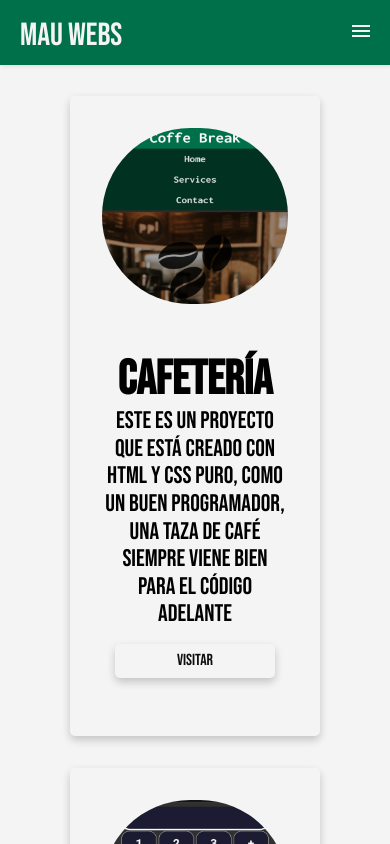
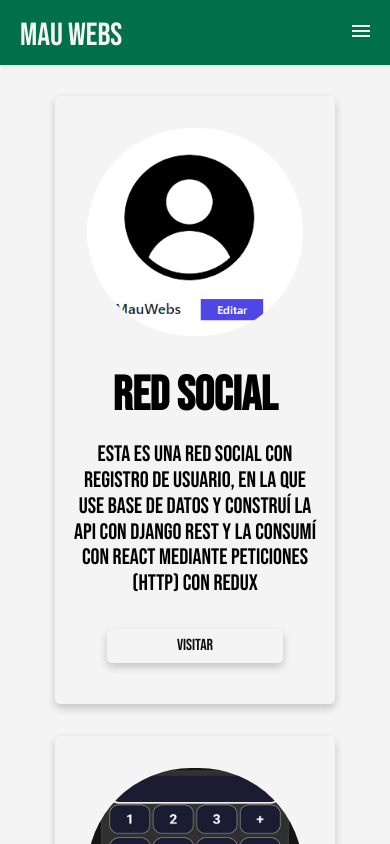
Before and after one commit to MauWebs/Portfolio, a React (Create React App) app: page /proyectos in a window 390 px wide. Shown: the top 844 px of the page. Built offline with nearby package versions, Linux system fonts and the light colour scheme.

Commit message:
first commit

```diff
--- a/src/components/Proyectos/Proyectos.js
+++ b/src/components/Proyectos/Proyectos.js
@@ -2,10 +2,10 @@ import React from "react";
 
 // ------------------------ image ------------------------ //
 
-import Cafetería from "../../img/proyectos/Cafetería.jpg";
+import Social from "../../img/proyectos/Social.jpeg"
 import Calculadora from "../../img/proyectos/Calculadora.jpg";
 import Contador from "../../img/proyectos/Contador.jpg";
-import API from "../../img/proyectos/API.jpg"
+import Cafetería from "../../img/proyectos/Cafetería.jpg";
 
 // ------------------------ styles ------------------------ //
 
@@ -24,15 +24,15 @@ function Proyectos() {
 
                 <article className="proyecto">
 
-                    <img loading="lazy" src={Cafetería} alt="Pagina web de cafetería" />
+                    <img loading="lazy" src={Social} alt="mi api propia" />
 
                     <div className="info_proyecto">
 
-                        <h2 className="titulo">Cafetería</h2>
+                        <h2 className="titulo">Red social</h2>
 
-                        <p className="descripcion">Este es un proyecto que está creado con html y css puro, como un buen programador, una taza de café siempre viene bien para el código adelante </p>
+                        <p className="descripcion">Esta es una red social con registro de usuario, en la que use base de datos y construí la API con Django Rest y la consumí con React mediante peticiones (HTTP) con Redux</p>
 
-                        <a href="https://mau-webs-coffee-break.netlify.app/" rel="noreferrer" target="_blank" className="link_proyecto">Visitar</a>
+                        <a href="https://social-programmer-mau-webs.netlify.app/" rel="noreferrer" target="_blank" className="link_proyecto">Visitar</a>
 
                     </div>
 
@@ -63,7 +63,7 @@ function Proyectos() {
 
                         <h2 className="titulo">Contador de clics</h2>
 
-                        <p className="descripcion">El contador de clics es otro de mis proyectos con react <br /> Tiene como objetivo cuantificar la cantidad de clics del usuario que lo utilice </p>
+                        <p className="descripcion">Otro de mis proyectos con react <br /> Tiene como objetivo cuantificar la cantidad de clics del usuario que lo utilice </p>
 
                         <a href="https://mau-webs-click-counter.netlify.app/" rel="noreferrer" target="_blank" className="link_proyecto">Visitar</a>
 
@@ -73,15 +73,15 @@ function Proyectos() {
 
                 <article className="proyecto">
 
-                    <img loading="lazy" src={API} alt="mi api propia" />
+                    <img loading="lazy" src={Cafetería} alt="Pagina web de cafetería" />
 
                     <div className="info_proyecto">
 
-                        <h2 className="titulo">Mi propia API</h2>
+                        <h2 className="titulo">Cafetería</h2>
 
-                        <p className="descripcion"> Una api creada por mí, consumible para otros desarrolladores <br /> Este es un ejemplo que cree para mostrar mi conocimiento de base de datos </p>
+                        <p className="descripcion">Este es un proyecto que está creado con html y css puro, como buen programador, una taza de café siempre viene bien para llevar el código adelante</p>
 
-                        <a href="https://mauwebs-myapi.onrender.com/" rel="noreferrer" target="_blank" className="link_proyecto">Visitar</a>
+                        <a href="https://mau-webs-coffee-break.netlify.app/" rel="noreferrer" target="_blank" className="link_proyecto">Visitar</a>
 
                     </div>
 
--- a/src/components/Proyectos/styles/smartphone.css
+++ b/src/components/Proyectos/styles/smartphone.css
@@ -5,7 +5,7 @@
 
     .proyectos {
         margin-top: 6rem;
-        height: 170rem;
+        height: 160rem;
     }
 
 
@@ -17,8 +17,8 @@
         flex-direction: column;
         margin: auto;
         margin-top: 2rem;
-        width: 250px;
-        height: 40rem;
+        width: 280px;
+        height: 38rem;
         box-shadow: 0 4px 8px 0 rgba(0, 0, 0, 0.2);
         transition: 0.3s;
         border-radius: 5px;
@@ -28,7 +28,7 @@
 
     .proyecto img {
         padding: 2rem;
-        height: 15rem;
+        height: 17rem;
         border-radius: 50%;
         border-radius: 200px 200px 200px 200px;
     }
@@ -37,13 +37,13 @@
     .info_proyecto a {
         padding: .5rem;
         margin: auto;
-        margin-top: 1rem;
+        margin-top: 2rem;
         color: rgb(14, 14, 14);
         transition: .6s ease-out;
         box-shadow: 0 4px 8px 0 rgba(0, 0, 0, 0.2);
         transition: 0.3s;
         border-radius: 5px;
-        width: 10rem;
+        width: 11rem;
         display: flex;
         align-items: center;
         justify-content: center;
@@ -51,7 +51,7 @@
 
 
     .info_proyecto h2 {
-        margin-top: 1rem;
+        margin-top: 0rem;
         font-size: 3rem;
     }
 
@@ -61,8 +61,9 @@
 
     .info_proyecto p {
         text-align: center;
-        font-size: 1.5rem;
-        padding: 0% 2rem;
+        font-size: 1.4rem;
+        padding: 0% 1rem;
+        margin-top: 1.2rem;
     }
 
 
```
Also changed, not shown: src/img/proyectos/Contador.jpg, src/img/proyectos/Social.jpeg (added).
